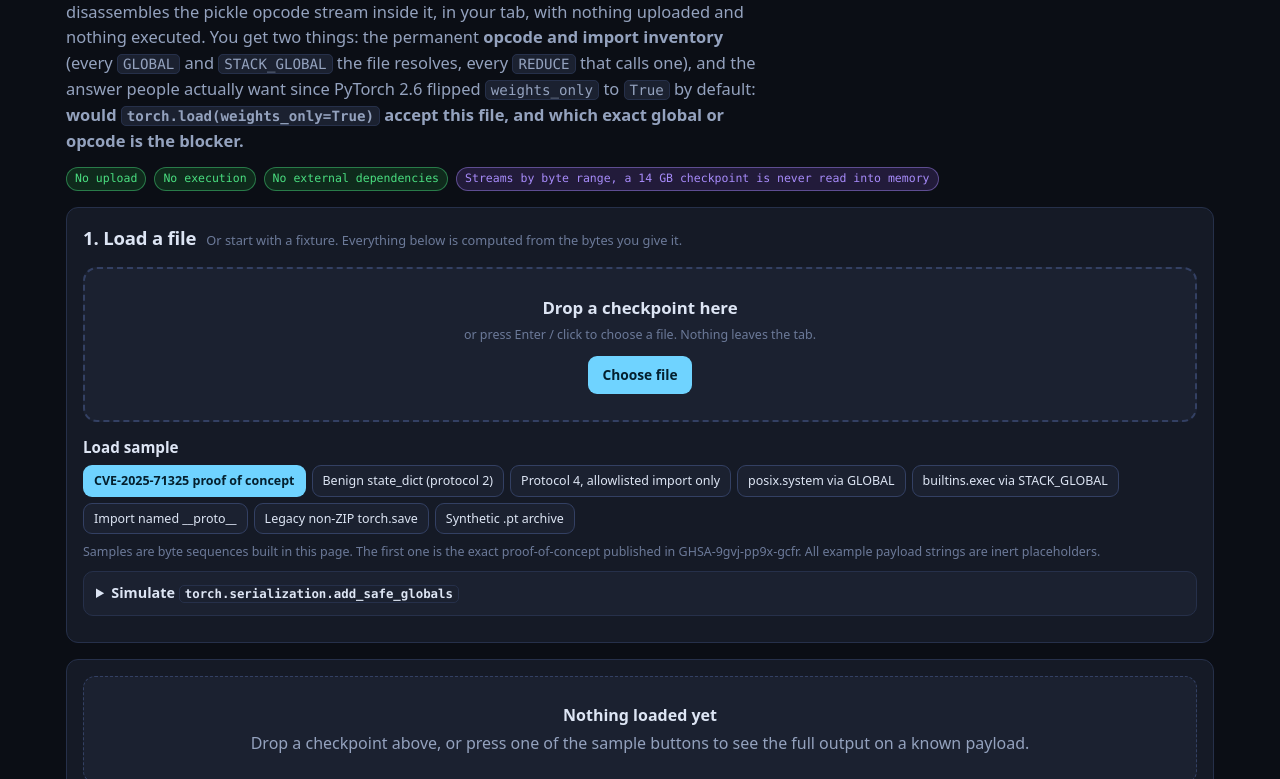
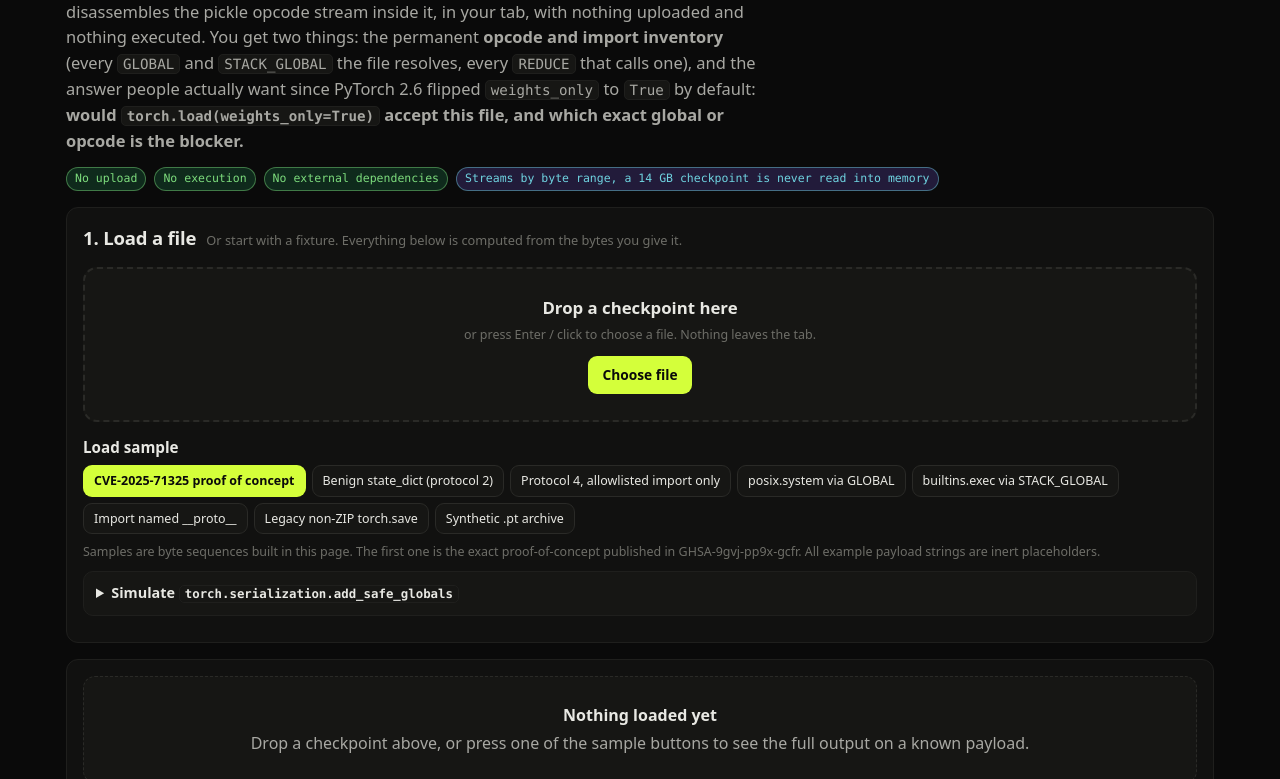
Before and after one commit to 0xelitesystem/model-pickle-scanner, a plain HTML site: page index.html in a window 1280 px wide. Shown: the part 161-940 px from the top of the page. Drawn offline with Linux system fonts and the light colour scheme.

Commit message:
Unify the page chrome on the elitesystem palette, keeping meaning colours as they were

```diff
--- a/index.html
+++ b/index.html
@@ -1,5 +1,5 @@
 <!doctype html>
-<html lang="en">
+<html lang="en" data-theme="dark">
 <head>
 <meta charset="utf-8">
 <meta name="viewport" content="width=device-width, initial-scale=1">
@@ -243,6 +243,45 @@ footer.site .row{gap:16px}
 .srcs li{font-size:.8rem;margin:5px 0;word-break:break-word}
 .pill-row{display:flex;gap:6px;flex-wrap:wrap;margin:6px 0}
 mark{background:color-mix(in srgb,var(--accent) 30%,transparent);color:inherit;border-radius:3px;padding:0 2px}
+</style>
+<style>
+/* elitesystem brand tokens: chrome only, meaning preserved */
+:root, :root[data-theme="dark"] {
+  --accent: #d4ff3a;
+  --accent-ink: #0a0a0a;
+  --bad: #ff6450;
+  --bg: #0a0a0a;
+  --bg2: #050505;
+  --fg: #e8e8e3;
+  --fg-dim: #a8a8a3;
+  --fg-faint: #6e6e68;
+  --info: #6fd3e0;
+  --line: #1f1f1d;
+  --line2: #2a2a27;
+  --ok: #7ddc7d;
+  --panel: #111110;
+  --panel2: #161614;
+  --warn: #ffb454;
+}
+:root[data-theme="light"] {
+  --accent: #2d6b00;
+  --accent-ink: #ffffff;
+  --bad: #b8341a;
+  --bg: #e8ebef;
+  --bg2: #f4f5f8;
+  --fg: #0a0a0a;
+  --fg-dim: #2a2a27;
+  --fg-faint: #6e6e68;
+  --info: #0f5c60;
+  --line: #c8cdd5;
+  --line2: #aab0ba;
+  --ok: #1a5c2e;
+  --panel: #dee2e8;
+  --panel2: #d3d7df;
+  --warn: #a05a00;
+}
+:root { color-scheme: dark; }
+:root[data-theme="light"] { color-scheme: light; }
 </style>
 </head>
 <body>
```
